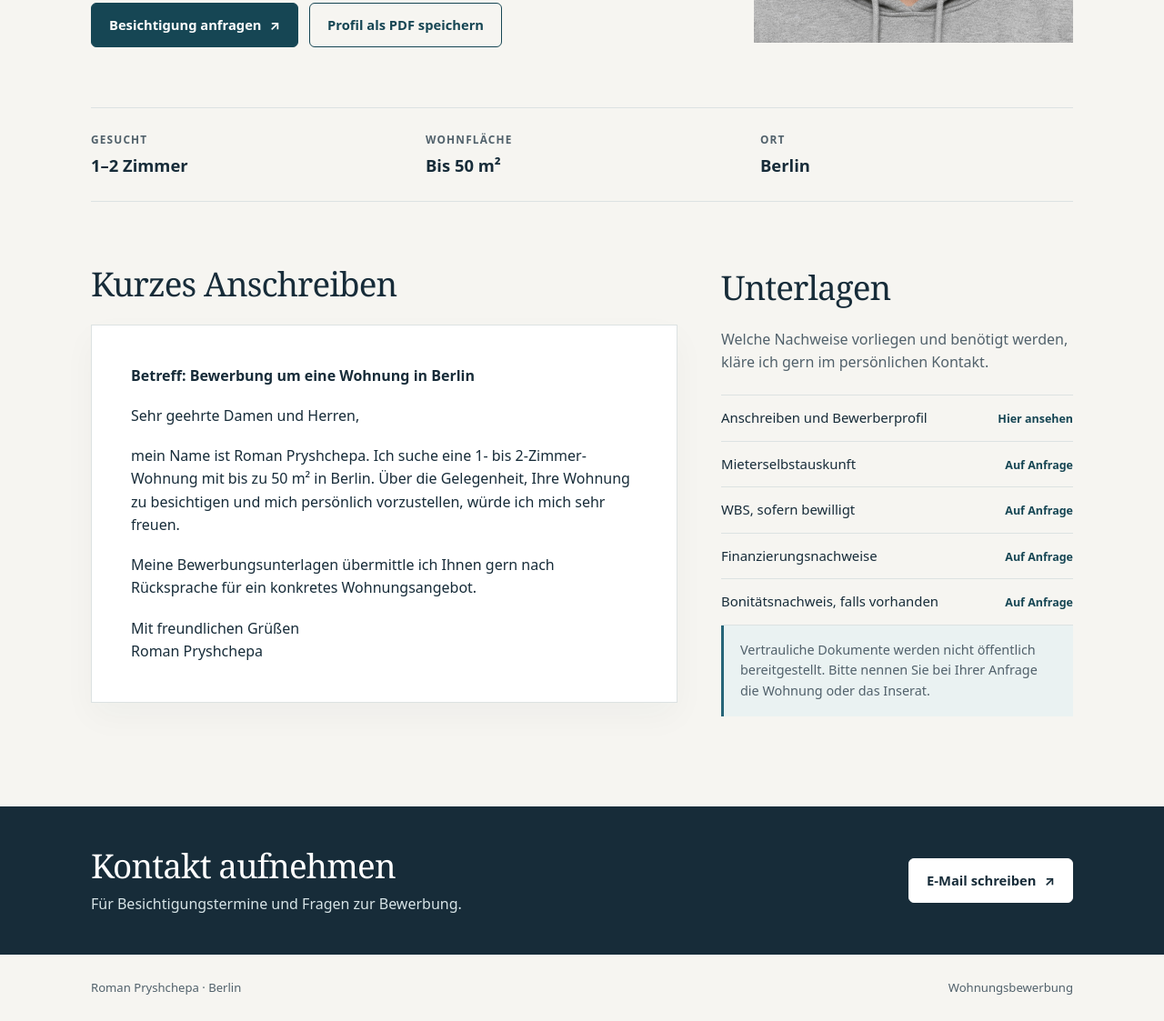
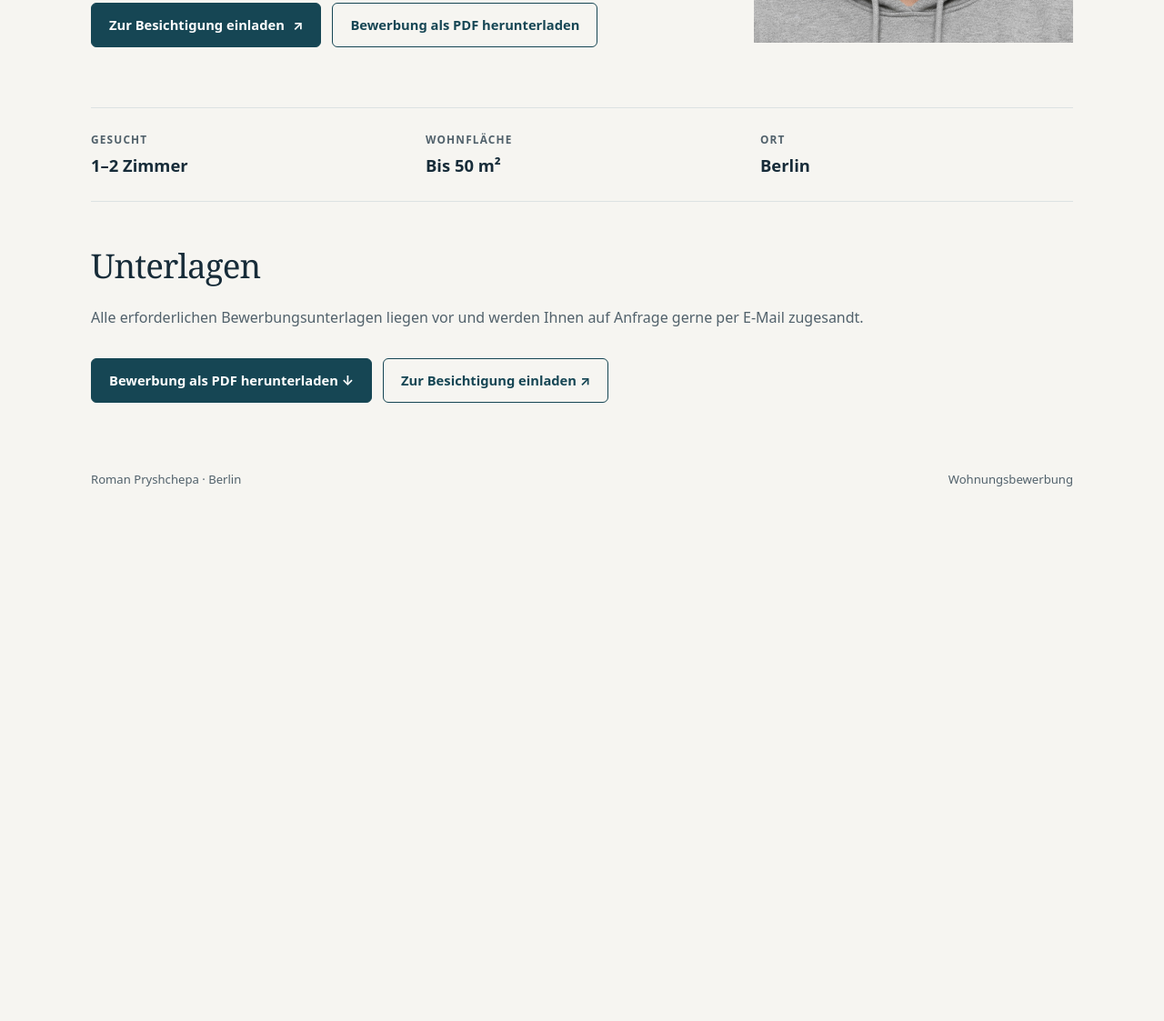
Before and after one commit to Empty405/empty405.github.io, a plain HTML site: page wohnung/index.html in a window 1280 px wide. Shown: the part 511-1634 px from the top of the page at 91% size. After the commit the page ends 1075 px from the top, so only its background shows below. Drawn offline with Linux system fonts and the light colour scheme.

Commit message:
Add signed housing profile PDF and simplify contact section

```diff
--- a/wohnung/index.html
+++ b/wohnung/index.html
@@ -133,8 +133,8 @@
           <p class="lead">Ich suche eine 1- bis 2-Zimmer-Wohnung in Berlin mit bis zu 50 m². Ein ruhiges, gepflegtes Zuhause und eine verlässliche Kommunikation sind mir wichtig.</p>
           <p class="print-contact">Kontakt: roman.pryshchepa.01@gmail.com</p>
           <div class="actions">
-            <a class="button" href="mailto:roman.pryshchepa.01@gmail.com?subject=Wohnungsbesichtigung%20Roman%20Pryshchepa">Besichtigung anfragen <span aria-hidden="true">↗</span></a>
-            <button class="button secondary" type="button" onclick="window.print()">Profil als PDF speichern</button>
+            <a class="button" href="mailto:roman.pryshchepa.01@gmail.com?subject=Wohnungsbesichtigung%20Roman%20Pryshchepa">Zur Besichtigung einladen <span aria-hidden="true">↗</span></a>
+            <a class="button secondary" href="./Wohnungsbewerbung_Roman_Pryshchepa.pdf" download>Bewerbung als PDF herunterladen</a>
           </div>
         </div>
         <figure class="portrait">
@@ -148,42 +148,17 @@
         <div class="fact"><span class="fact-label">Ort</span><span class="fact-value">Berlin</span></div>
       </section>
 
-      <div class="content">
-        <section aria-labelledby="anschreiben">
-          <h2 id="anschreiben">Kurzes Anschreiben</h2>
-          <div class="letter">
-            <p class="subject">Betreff: Bewerbung um eine Wohnung in Berlin</p>
-            <p>Sehr geehrte Damen und Herren,</p>
-            <p>mein Name ist Roman Pryshchepa. Ich suche eine 1- bis 2-Zimmer-Wohnung mit bis zu 50 m² in Berlin. Über die Gelegenheit, Ihre Wohnung zu besichtigen und mich persönlich vorzustellen, würde ich mich sehr freuen.</p>
-            <p>Meine Bewerbungsunterlagen übermittle ich Ihnen gern nach Rücksprache für ein konkretes Wohnungsangebot.</p>
-            <p>Mit freundlichen Grüßen<br>Roman Pryshchepa</p>
-          </div>
-        </section>
-
-        <section class="side" aria-labelledby="unterlagen">
-          <h2 id="unterlagen">Unterlagen</h2>
-          <p>Welche Nachweise vorliegen und benötigt werden, kläre ich gern im persönlichen Kontakt.</p>
-          <ul class="documents">
-            <li><span>Anschreiben und Bewerberprofil</span><span>Hier ansehen</span></li>
-            <li><span>Mieterselbstauskunft</span><span>Auf Anfrage</span></li>
-            <li><span>WBS, sofern bewilligt</span><span>Auf Anfrage</span></li>
-            <li><span>Finanzierungsnachweise</span><span>Auf Anfrage</span></li>
-            <li><span>Bonitätsnachweis, falls vorhanden</span><span>Auf Anfrage</span></li>
-          </ul>
-          <p class="note">Vertrauliche Dokumente werden nicht öffentlich bereitgestellt. Bitte nennen Sie bei Ihrer Anfrage die Wohnung oder das Inserat.</p>
-        </section>
-      </div>
+      <section class="side" style="padding:48px 0" aria-labelledby="unterlagen">
+        <h2 id="unterlagen">Unterlagen</h2>
+        <p>Alle erforderlichen Bewerbungsunterlagen liegen vor und werden Ihnen auf Anfrage gerne per E-Mail zugesandt.</p>
+        <div class="actions">
+          <a class="button" href="./Wohnungsbewerbung_Roman_Pryshchepa.pdf" download>Bewerbung als PDF herunterladen ↓</a>
+          <a class="button secondary" href="mailto:roman.pryshchepa.01@gmail.com?subject=Einladung%20zur%20Wohnungsbesichtigung&amp;body=Guten%20Tag%20Herr%20Pryshchepa%2C%0A%0Awir%20m%C3%B6chten%20Sie%20gerne%20zur%20Besichtigung%20einladen.%0A%0AWohnung%20%2F%20Adresse%3A%20%0ATermin%3A%20%0A%0AMit%20freundlichen%20Gr%C3%BC%C3%9Fen">Zur Besichtigung einladen ↗</a>
+        </div>
+      </section>
     </div>
 
-    <section class="contact" aria-labelledby="kontakt">
-      <div class="wrap">
-        <div>
-          <h2 id="kontakt">Kontakt aufnehmen</h2>
-          <p>Für Besichtigungstermine und Fragen zur Bewerbung.</p>
-        </div>
-        <a class="button" href="mailto:roman.pryshchepa.01@gmail.com?subject=Wohnungsbewerbung%20Roman%20Pryshchepa">E-Mail schreiben <span aria-hidden="true">↗</span></a>
-      </div>
-    </section>
+
   </main>
 
   <footer class="wrap"><span>Roman Pryshchepa · Berlin</span><span>Wohnungsbewerbung</span></footer>
```
Also changed, not shown: 1 other file.
